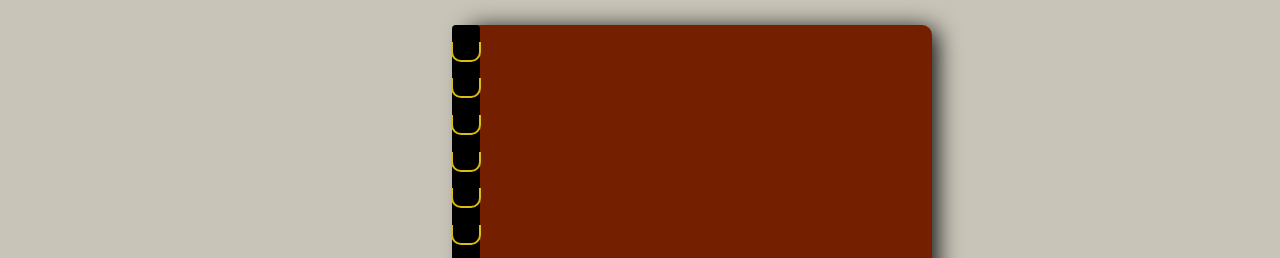
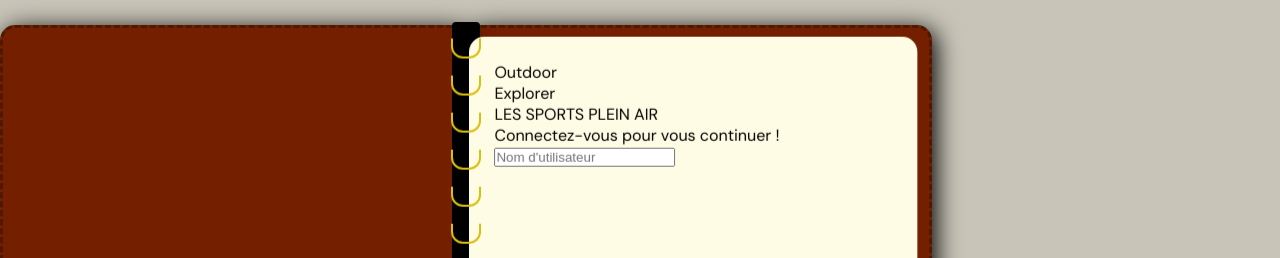
Before and after one commit to DuPeio/OutdoorExplorer, a plain HTML site: page index.html in a window 1280 px wide. Shown: the top 258 px of the page. Drawn offline with nearby package versions, Linux system fonts and the light colour scheme.

Commit message:
add connexion page

```diff
--- a/css/style.css
+++ b/css/style.css
@@ -33,13 +33,15 @@ body{
     height: 100%;
     width: 50%;
     box-shadow: 4px 4px 24px #000;
-    border-radius: 0 10px 10px 0;
+    border-radius: 15px;
     display: flex;
     flex-direction: column;
     align-items: center;
     justify-content: center;
+    border: #4e1801 3px dashed;
+}
 
-}
+
 
 .cover-title {
     font-family: 'Playfair Display', serif;
@@ -50,32 +52,44 @@ body{
     z-index: 1;
 }
 
+.cover-title.hidden{
+    display: none;
+}
+
 .img-front-page{
     position: absolute;
+}
 
+.img-front-page.hidden{
+    display: none;
 }
 
 .rings {
     position: absolute;
     left: calc(50% - 14px);
     width: 28px;
-    height: 100%;
+    height: 101%;
     background-color: #000;
-    z-index: 10;
+    z-index: 1;
     border-radius: 4px;
     display: flex;
     flex-direction: column;
     align-items: center;
     justify-content: space-evenly;
+    margin-top: -3px;
+    transform-style: preserve-3d;
+    transform: translateZ(0px);
 }
 
 .ring {
     width: 30px;
     height: 20px;
     border: 2.5px solid #dabe12;
-    border-radius: 0 0 10px 10px;
+    border-radius: 0 0 12px 12px;
     border-top: none;
     flex-shrink: 0;
+    z-index: 3;
+    transform: translateZ(2px);
 }
 
 .btn-open{
@@ -90,7 +104,39 @@ body{
     font-family: 'Playfair Display', serif;
 }
 
+.btn-open.hidden{
+    display: none;
+}
+
 .btn-open:hover{
     background-color: #e1c616;
     box-shadow: 4px 4px 4px #000;
 }
+
+.back-front-page{
+    position: absolute;
+    background-color: #741F00;
+    left: 0;
+    height: 100%;
+    width: 50%;
+    box-shadow: 4px 4px 24px #000;
+    border-radius: 15px;
+    display: flex;
+    flex-direction: column;
+    align-items: center;
+    justify-content: center;
+    border: #4e1801 3px dashed;
+}
+
+.connexion-page{
+    position: absolute;
+    background-color: #FFFCE5;
+    border-radius: 15px;
+    right: 15px;
+    top: 12px;
+    height: 97%;
+    width: 48%;
+    z-index: 2;
+    transform: translateZ(1px);
+    padding : 25px;
+}
--- a/index.html
+++ b/index.html
@@ -13,13 +13,30 @@
 
     <div class="scene">
         <div class="book">
-            <div class="rings" id="rings">
+            <div class="rings" id="rings"></div>
+
+            <!-- Couverture -->
+            <div class="front-page">
+                <div class="cover-title" id="cover-title">Outdoor<br>Explorer</div>
+                <img class="img-front-page" id="img-front-page" src="assets/illustrations/montagnes_front_page.svg" alt="Mountains icons">
+            </div>
+
+            <!-- Derrière de couverture & première page -->
+            <div class="back-front-page"></div>
+            <div class="connexion-page">
+                <div class="connexion-title" id="cover-connexion-title">Outdoor<br>Explorer</div>
+                <div class="connexion-subtitle" id="connexion-subtitle">LES SPORTS PLEIN AIR</div>
+
+                <div class="connexion-part">
+                    <div>Connectez-vous pour vous continuer !</div>
+                    <form class="connexion-form" id="connexion-form">
+                        <input class="connexion-input" id="connexion-input" type="text" placeholder="Nom d'utilisateur" required>
+
+                    </form>
+                </div>
 
             </div>
-            <div class="front-page">
-                <div class="cover-title">Outdoor<br>Explorer</div>
-                <img class="img-front-page" src="assets/illustrations/montagnes_front_page.svg" alt="Mountains icons">
-            </div>
+
         </div>
     </div>
 
--- a/js/main.js
+++ b/js/main.js
@@ -8,7 +8,11 @@ document.addEventListener('DOMContentLoaded', () => {
     }
 });
 
+let isOpen = false;
 
-function openBook(){
-    return true;
+function openBook() {
+    if (isOpen)return;
+    isOpen = true;
+    document.getElementById('cover-title').classList.add('hidden');
+    document.getElementById('img-front-page').classList.add('hidden');
 }
```
